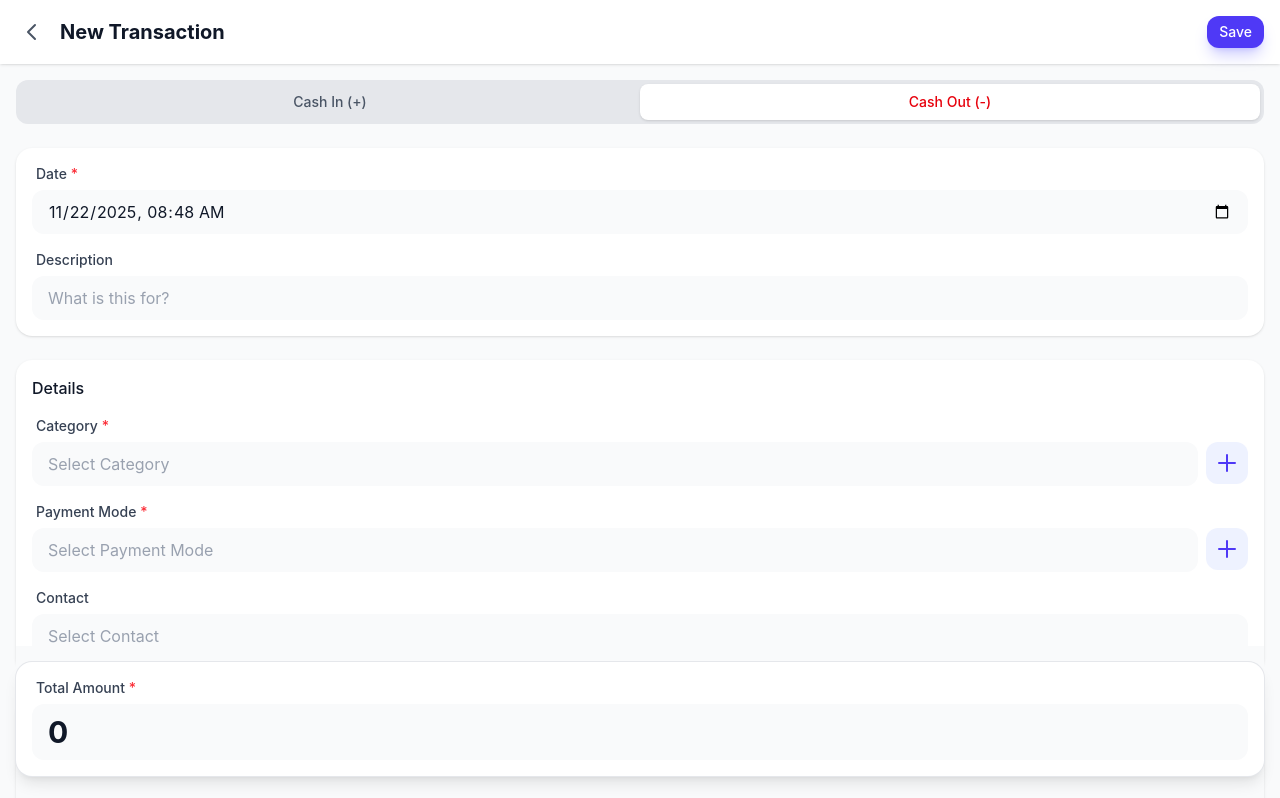
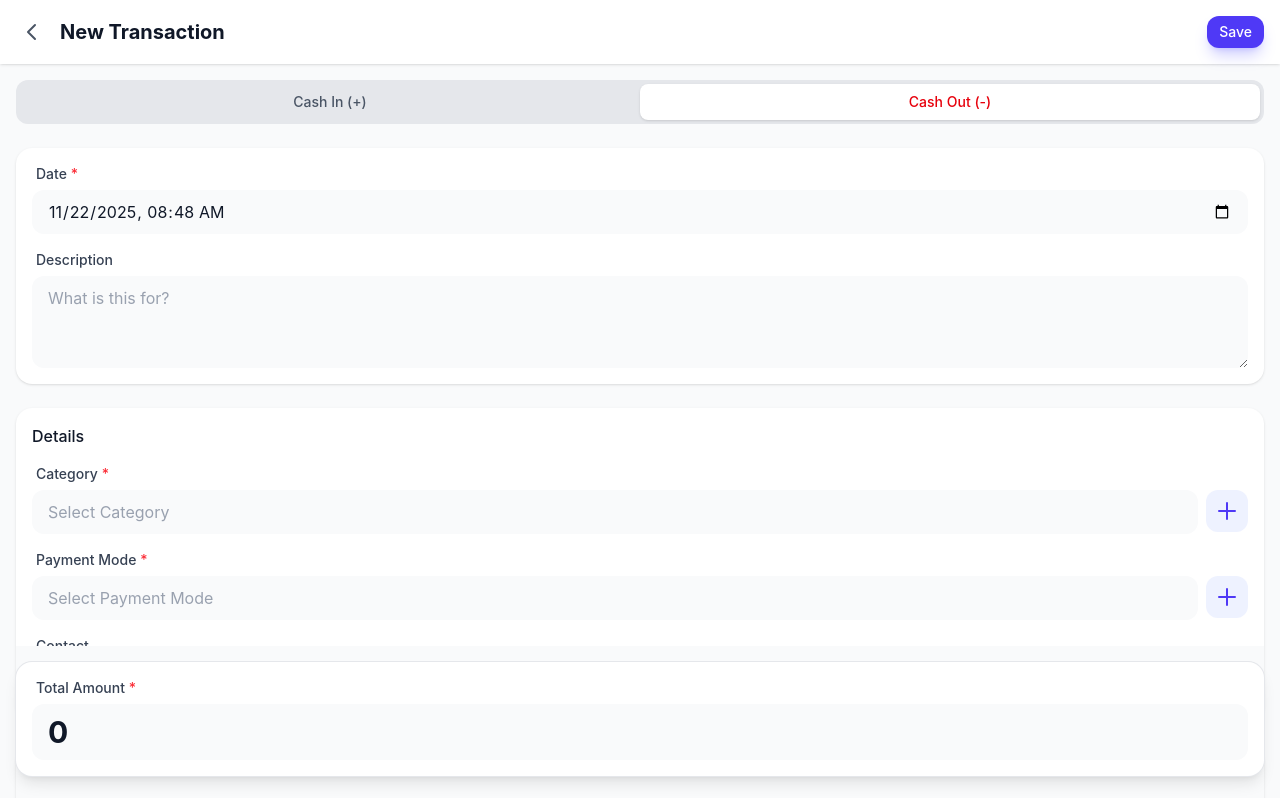
Before and after one commit to AshishDhamalaAD/money-offline, a Vue app: page /book/1/transaction/create in a window 1280 px wide. Shown: the top 798 px of the page. Built offline with nearby package versions, Linux system fonts and the light colour scheme.

Commit message:
feat: Add textarea input type to BaseInput and improve transaction description display in cards.

```diff
--- a/src/components/TransactionCard.vue
+++ b/src/components/TransactionCard.vue
@@ -104,10 +104,10 @@ const hasCalculation = computed(() => {
         </div>
 
         <!-- Row 3: Description + Time -->
-        <div class="flex justify-between items-center gap-2">
+        <div class="flex justify-between items-start gap-2">
             <span v-if="transaction.description"
-                  class="text-xs text-gray-600 flex-1">{{ transaction.description }}</span>
-            <span class="text-xs text-gray-500">{{ formattedTime }}</span>
+                  class="text-xs text-gray-600 flex-1 whitespace-pre-wrap">{{ transaction.description }}</span>
+            <span class="text-xs text-gray-500 shrink-0">{{ formattedTime }}</span>
         </div>
     </div>
 </template>
--- a/src/components/ui/BaseInput.vue
+++ b/src/components/ui/BaseInput.vue
@@ -26,7 +26,18 @@ defineEmits(['update:modelValue'])
             {{ label }} <span v-if="required"
                   class="text-red-500">*</span>
         </label>
-        <input :id="id"
+        <textarea v-if="type === 'textarea'"
+                  :id="id"
+                  :value="modelValue"
+                  @input="$emit('update:modelValue', $event.target.value)"
+                  :placeholder="placeholder"
+                  rows="3"
+                  :class="[
+                    'w-full max-w-full rounded-xl border-gray-200 bg-gray-50 px-4 py-2.5 text-gray-900 placeholder-gray-400 transition-colors focus:border-indigo-500 focus:bg-white focus:outline-none focus:ring-1 focus:ring-indigo-500 resize-y',
+                    { 'border-red-500 focus:border-red-500 focus:ring-red-500': error }
+                ]"></textarea>
+        <input v-else
+               :id="id"
                :type="type"
                :value="modelValue"
                @input="$emit('update:modelValue', $event.target.value)"
--- a/src/views/TransactionForm.vue
+++ b/src/views/TransactionForm.vue
@@ -291,6 +291,7 @@ async function saveNewProduct() {
                            label="Date"
                            required />
                 <BaseInput v-model="form.description"
+                           type="textarea"
                            label="Description"
                            placeholder="What is this for?" />
             </div>
```
